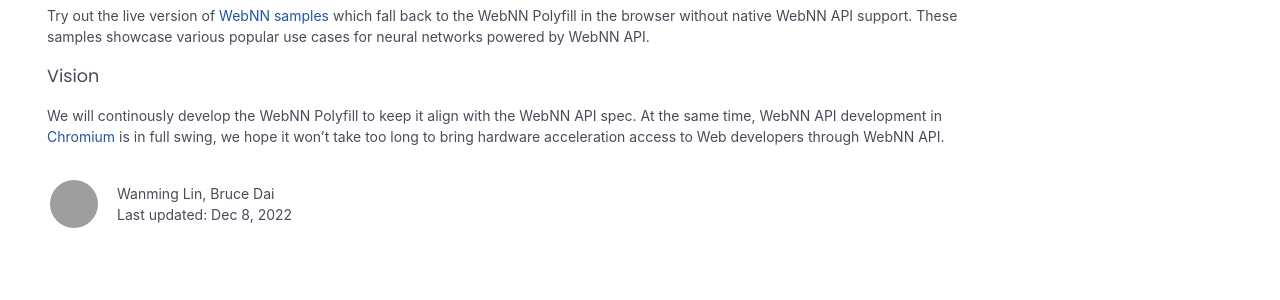
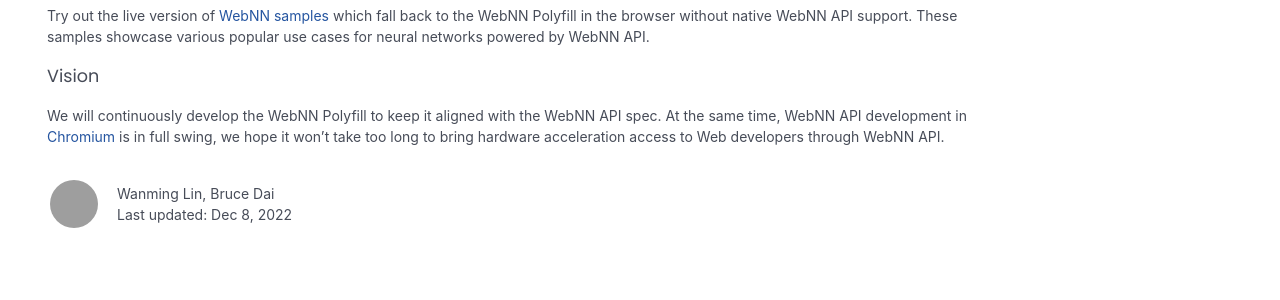
Before and after one commit to webmachinelearning/webmachinelearning.github.io, a Jekyll site: the page built from _posts/2022-12-08-try-out-webnn-api-early-using-webnn-polyfill.md, in a window 1280 px wide. Shown: the part 887-1187 px from the top of the page. Built offline with Jekyll 4.4.1, drawn with Linux system fonts in a browser that asks for light colours; grey boxes are pictures that could not be loaded.

Commit message:
Update _posts/2022-12-08-try-out-webnn-api-early-using-webnn-polyfill.md
Co-authored-by: Anssi Kostiainen <anssi.kostiainen@intel.com>

```diff
--- a/_posts/2022-12-08-try-out-webnn-api-early-using-webnn-polyfill.md
+++ b/_posts/2022-12-08-try-out-webnn-api-early-using-webnn-polyfill.md
@@ -58,7 +58,7 @@
 
 ## Vision
 
-We will continously develop the WebNN Polyfill to keep it align with the WebNN API
+We will continuously develop the WebNN Polyfill to keep it aligned with the WebNN API
 spec. At the same time, WebNN API development in [Chromium][webnn in chromium]
 is in full swing, we hope it won't take too long to bring hardware acceleration
 access to Web developers through WebNN API.
```
